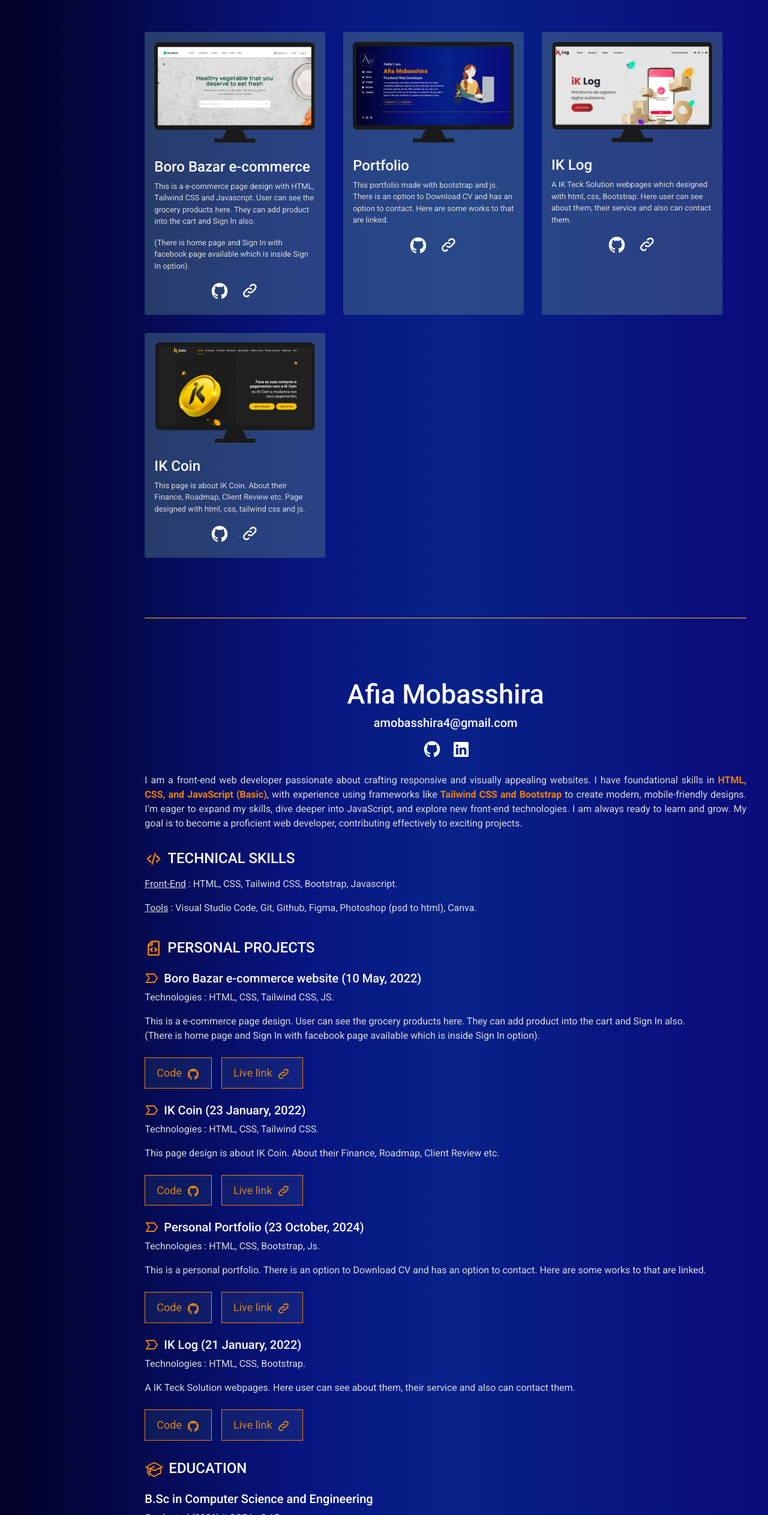
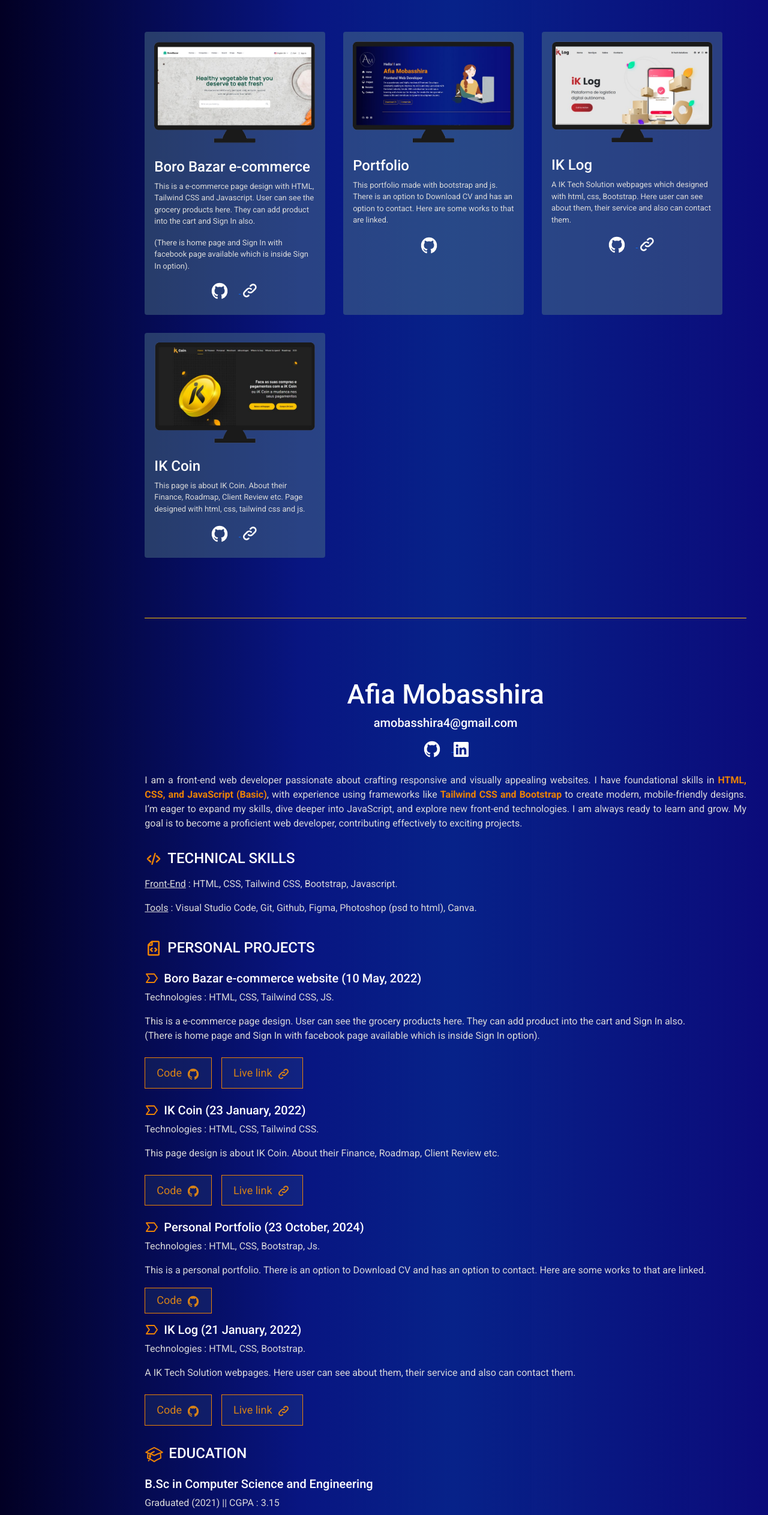
Before and after one commit to AfiaMobasshira/Portfolio, a plain HTML site: page index.html in a window 1280 px wide. Shown: the part 1223-3749 px from the top of the page at 60% size. Drawn offline with nearby package versions, Linux system fonts and the light colour scheme.

Commit message:
modified som links

```diff
--- a/index.html
+++ b/index.html
@@ -97,7 +97,7 @@
                                 I'm a passionate and highly motivated Frontend Developer, constantly seeking to improve my skills and stay up-to-date with the latest industry trends. With a dedication to continuous learning and a keen eye for design, I'm excited to bring creative ideas to life and contribute to dynamic development teams.
                             </p>
                             <div class="pt-2">
-                                <a href="https://drive.google.com/file/d/11vm7pivFgFYzpc73tFYjdaH13YrNhZfC/view?usp=drive_link"><button type="button" class="btn btn-outline-warning">Download CV</button></a>
+                                <a href="https://drive.google.com/file/d/1JAi6aTmU43aqjKw7J7xmaMjgrGBiyB_0/view?usp=sharing"><button type="button" class="btn btn-outline-warning">Download CV</button></a>
                                 <a href="#contact" class="ps-2"><button type="button" class="btn btn-outline-warning">Contact Me</button></a>
                             </div>
                         </div>
@@ -229,13 +229,8 @@
                                     <h4 class="text-white">Portfolio</h4>
                                     <p>This portfolio made with bootstrap and js. There is an option to Download CV and has an option to contact. Here are some works to that are linked.</p>
                                     <div class="text-center">
-                                        <a href="javascript;:" class="social-link-design"><svg class="w-6 h-6 text-white me-3" aria-hidden="true" xmlns="http://www.w3.org/2000/svg" width="32" height="32" fill="currentColor" viewBox="0 0 24 24">
+                                        <a href="https://github.com/AfiaMobasshira/Portfolio" class="social-link-design"><svg class="w-6 h-6 text-white me-3" aria-hidden="true" xmlns="http://www.w3.org/2000/svg" width="32" height="32" fill="currentColor" viewBox="0 0 24 24">
                                             <path fill-rule="evenodd" d="M12.006 2a9.847 9.847 0 0 0-6.484 2.44 10.32 10.32 0 0 0-3.393 6.17 10.48 10.48 0 0 0 1.317 6.955 10.045 10.045 0 0 0 5.4 4.418c.504.095.683-.223.683-.494 0-.245-.01-1.052-.014-1.908-2.78.62-3.366-1.21-3.366-1.21a2.711 2.711 0 0 0-1.11-1.5c-.907-.637.07-.621.07-.621.317.044.62.163.885.346.266.183.487.426.647.71.135.253.318.476.538.655a2.079 2.079 0 0 0 2.37.196c.045-.52.27-1.006.635-1.37-2.219-.259-4.554-1.138-4.554-5.07a4.022 4.022 0 0 1 1.031-2.75 3.77 3.77 0 0 1 .096-2.713s.839-.275 2.749 1.05a9.26 9.26 0 0 1 5.004 0c1.906-1.325 2.74-1.05 2.74-1.05.37.858.406 1.828.101 2.713a4.017 4.017 0 0 1 1.029 2.75c0 3.939-2.339 4.805-4.564 5.058a2.471 2.471 0 0 1 .679 1.897c0 1.372-.012 2.477-.012 2.814 0 .272.18.592.687.492a10.05 10.05 0 0 0 5.388-4.421 10.473 10.473 0 0 0 1.313-6.948 10.32 10.32 0 0 0-3.39-6.165A9.847 9.847 0 0 0 12.007 2Z" clip-rule="evenodd"/>
-                                          </svg>
-                                        </a>
-                                        <a href="javascript;:" class="social-link-link-design">
-                                            <svg class="w-6 h-6 text-white" aria-hidden="true" xmlns="http://www.w3.org/2000/svg" width="32" height="32" fill="none" viewBox="0 0 24 24">
-                                            <path stroke="currentColor" stroke-linecap="round" stroke-linejoin="round" stroke-width="2" d="M13.213 9.787a3.391 3.391 0 0 0-4.795 0l-3.425 3.426a3.39 3.39 0 0 0 4.795 4.794l.321-.304m-.321-4.49a3.39 3.39 0 0 0 4.795 0l3.424-3.426a3.39 3.39 0 0 0-4.794-4.795l-1.028.961"/>
                                           </svg>
                                         </a>
                                     </div>
@@ -247,7 +242,7 @@
                                 </div>
                                 <div class="pt-4 pb-2">
                                     <h4 class="text-white">IK Log</h4>
-                                    <p>A IK Teck Solution webpages which designed with html, css, Bootstrap. Here user can see about them, their service and also can contact them.</p>
+                                    <p>A IK Tech Solution webpages which designed with html, css, Bootstrap. Here user can see about them, their service and also can contact them.</p>
                                     <div class="text-center">
                                         <a href="https://github.com/AfiaMobasshira/IK-Log" class="social-link-design"><svg class="w-6 h-6 text-white me-3" aria-hidden="true" xmlns="http://www.w3.org/2000/svg" width="32" height="32" fill="currentColor" viewBox="0 0 24 24">
                                             <path fill-rule="evenodd" d="M12.006 2a9.847 9.847 0 0 0-6.484 2.44 10.32 10.32 0 0 0-3.393 6.17 10.48 10.48 0 0 0 1.317 6.955 10.045 10.045 0 0 0 5.4 4.418c.504.095.683-.223.683-.494 0-.245-.01-1.052-.014-1.908-2.78.62-3.366-1.21-3.366-1.21a2.711 2.711 0 0 0-1.11-1.5c-.907-.637.07-.621.07-.621.317.044.62.163.885.346.266.183.487.426.647.71.135.253.318.476.538.655a2.079 2.079 0 0 0 2.37.196c.045-.52.27-1.006.635-1.37-2.219-.259-4.554-1.138-4.554-5.07a4.022 4.022 0 0 1 1.031-2.75 3.77 3.77 0 0 1 .096-2.713s.839-.275 2.749 1.05a9.26 9.26 0 0 1 5.004 0c1.906-1.325 2.74-1.05 2.74-1.05.37.858.406 1.828.101 2.713a4.017 4.017 0 0 1 1.029 2.75c0 3.939-2.339 4.805-4.564 5.058a2.471 2.471 0 0 1 .679 1.897c0 1.372-.012 2.477-.012 2.814 0 .272.18.592.687.492a10.05 10.05 0 0 0 5.388-4.421 10.473 10.473 0 0 0 1.313-6.948 10.32 10.32 0 0 0-3.39-6.165A9.847 9.847 0 0 0 12.007 2Z" clip-rule="evenodd"/>
@@ -386,17 +381,11 @@
                                     <p>Technologies : HTML, CSS, Bootstrap, Js.</p>
                                     <p>This is a personal portfolio. There is an option to Download CV and has an option to contact. Here are some works to that are linked.
                                     </p>
-                                    <div class="pt-2 d-flex gap-3">
-                                        <a href="javascript;:" class="text-decoration-none git-link-btn git-link rounded-1">
+                                    <div class="pt-2">
+                                        <a href="https://github.com/AfiaMobasshira/Portfolio" class="text-decoration-none git-link-btn git-link rounded-1">
                                             <span class="primary-font-size pe-1">Code</span>
                                             <svg class="w-6 h-6" aria-hidden="true" xmlns="http://www.w3.org/2000/svg" width="22" height="22" fill="currentColor" viewBox="0 0 24 24">
                                                 <path fill-rule="evenodd" d="M12.006 2a9.847 9.847 0 0 0-6.484 2.44 10.32 10.32 0 0 0-3.393 6.17 10.48 10.48 0 0 0 1.317 6.955 10.045 10.045 0 0 0 5.4 4.418c.504.095.683-.223.683-.494 0-.245-.01-1.052-.014-1.908-2.78.62-3.366-1.21-3.366-1.21a2.711 2.711 0 0 0-1.11-1.5c-.907-.637.07-.621.07-.621.317.044.62.163.885.346.266.183.487.426.647.71.135.253.318.476.538.655a2.079 2.079 0 0 0 2.37.196c.045-.52.27-1.006.635-1.37-2.219-.259-4.554-1.138-4.554-5.07a4.022 4.022 0 0 1 1.031-2.75 3.77 3.77 0 0 1 .096-2.713s.839-.275 2.749 1.05a9.26 9.26 0 0 1 5.004 0c1.906-1.325 2.74-1.05 2.74-1.05.37.858.406 1.828.101 2.713a4.017 4.017 0 0 1 1.029 2.75c0 3.939-2.339 4.805-4.564 5.058a2.471 2.471 0 0 1 .679 1.897c0 1.372-.012 2.477-.012 2.814 0 .272.18.592.687.492a10.05 10.05 0 0 0 5.388-4.421 10.473 10.473 0 0 0 1.313-6.948 10.32 10.32 0 0 0-3.39-6.165A9.847 9.847 0 0 0 12.007 2Z" clip-rule="evenodd"/>
-                                            </svg>
-                                        </a>
-                                        <a href="javascript;:" class="text-decoration-none git-link-btn git-link rounded-1">
-                                            <span class="primary-font-size pe-1">Live link</span>
-                                            <svg class="w-6 h-6" aria-hidden="true" xmlns="http://www.w3.org/2000/svg" width="24" height="24" fill="none" viewBox="0 0 24 24">
-                                                <path stroke="currentColor" stroke-linecap="round" stroke-linejoin="round" stroke-width="2" d="M13.213 9.787a3.391 3.391 0 0 0-4.795 0l-3.425 3.426a3.39 3.39 0 0 0 4.795 4.794l.321-.304m-.321-4.49a3.39 3.39 0 0 0 4.795 0l3.424-3.426a3.39 3.39 0 0 0-4.794-4.795l-1.028.961"/>
                                             </svg>
                                         </a>
                                     </div>
@@ -409,7 +398,7 @@
                                         <h5 class="text-white">IK Log (21 January, 2022)</h5>
                                     </span>
                                     <p>Technologies : HTML, CSS, Bootstrap.</p>
-                                    <p>A IK Teck Solution webpages. Here user can see about them, their service and also can contact them.
+                                    <p>A IK Tech Solution webpages. Here user can see about them, their service and also can contact them.
                                     </p>
                                     <div class="pt-2 d-flex gap-3">
                                         <a href="https://github.com/AfiaMobasshira/IK-Log" class="text-decoration-none git-link-btn git-link rounded-1">
```
